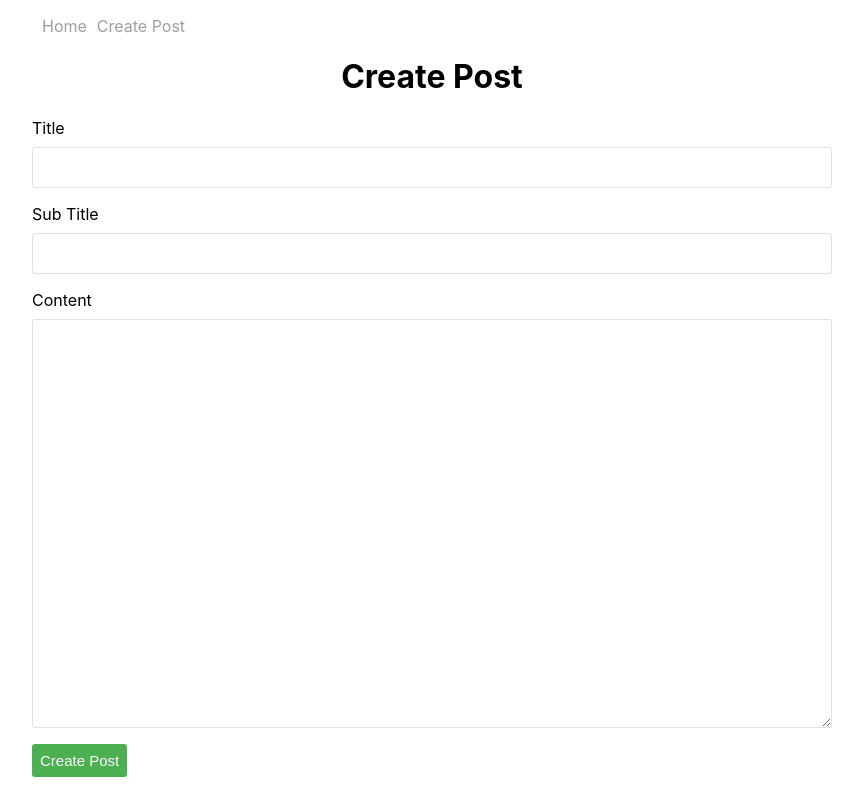
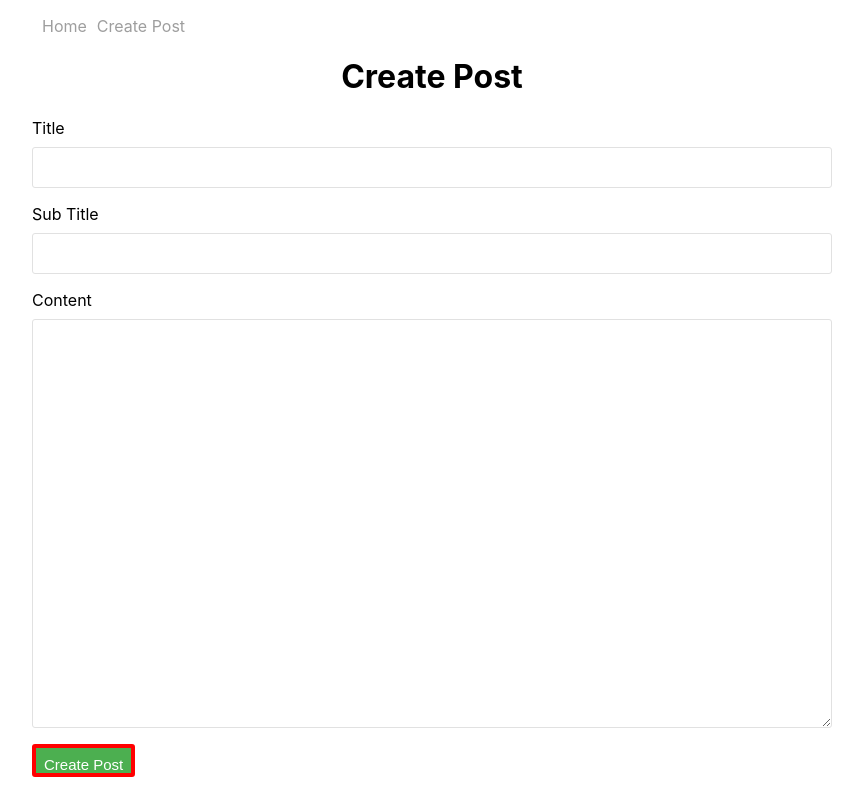
Before and after one commit to sarthakagrawal34/react-hooks-blog, a React (Create React App) app: page /create-post in a window 1280 px wide. Shown: the whole page, without its empty margins (208-1071 px from the left). Built offline with nearby package versions, Linux system fonts and the light colour scheme.

Commit message:
Learn 3rd party styling and dynamic styling

```diff
--- a/src/components/CreatePost.js
+++ b/src/components/CreatePost.js
@@ -1,8 +1,27 @@
 // import { useState } from "react";
 import {firestore} from '../firebase';
 import {useFormInput} from './hooks';
+import styled, {css} from 'styled-components';
+// import classes from './Button.module.css';
 
-import classes from './Button.module.css'
+
+// Using styled component for dynamic styling
+const StyledButton = styled.button`
+  height: 33px;
+  background: ${(props) => (props.primary ? '#4caf50' : 'blue')};
+  border: 0;
+  color: #fff;
+  padding: 8px;
+  font-size: 15px;
+  border-radius: 3px;
+  cursor: pointer;
+  ${(props) =>
+    props.primary &&
+    css`
+      border: 4px solid red;
+    `
+  }
+`;
 
 function CreatePost() {
   const title= useFormInput('');
@@ -46,9 +65,12 @@ function CreatePost() {
           <textarea {...content}></textarea>
         </div>
 
-        <button className={classes.createPostBtn}>
+        {/* <button className={classes.createPostBtn}>
           Create Post
-        </button>
+        </button> */}
+        <StyledButton primary>
+          Create Post
+        </StyledButton>
       </form>
     </div>
   );
--- a/src/components/Navbar.js
+++ b/src/components/Navbar.js
@@ -1,14 +1,25 @@
 import { Link } from "react-router-dom";
+import styled from "styled-components";
+
+// using styled-components to style 3rd party elements like link
+const StyledLink = styled(Link)`
+  text-decoration: none;
+  color: #9e9e9e;
+
+  &:hover{
+    text-decoration: underline;
+  }
+`;
 
 function Navbar() {
     return (
       <div>
         <ul id="nav">
           <li>
-            <Link to = '/'>Home</Link>
+            <StyledLink to = '/'>Home</StyledLink>
           </li>
           <li>
-            <Link to = '/create-post'>Create Post</Link>
+            <StyledLink to = '/create-post'>Create Post</StyledLink>
           </li>
         </ul>
       </div>
--- a/src/index.css
+++ b/src/index.css
@@ -65,13 +65,13 @@ code {
 #nav li {
   margin-left: 10px;
 }
-#nav li a {
+/* #nav li a {
   text-decoration: none;
   color: #9e9e9e;
-}
-#nav li a:hover {
+} */
+/* #nav li a:hover {
   text-decoration: underline;
-}
+} */
 .create-post h1 {
   text-align: center;
 }
```
